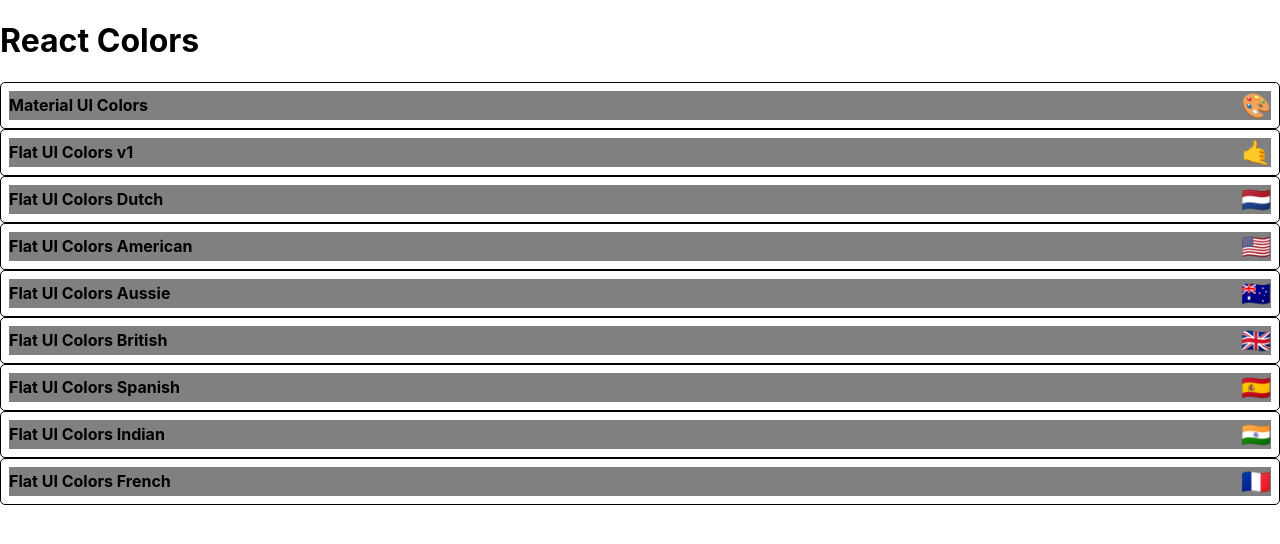
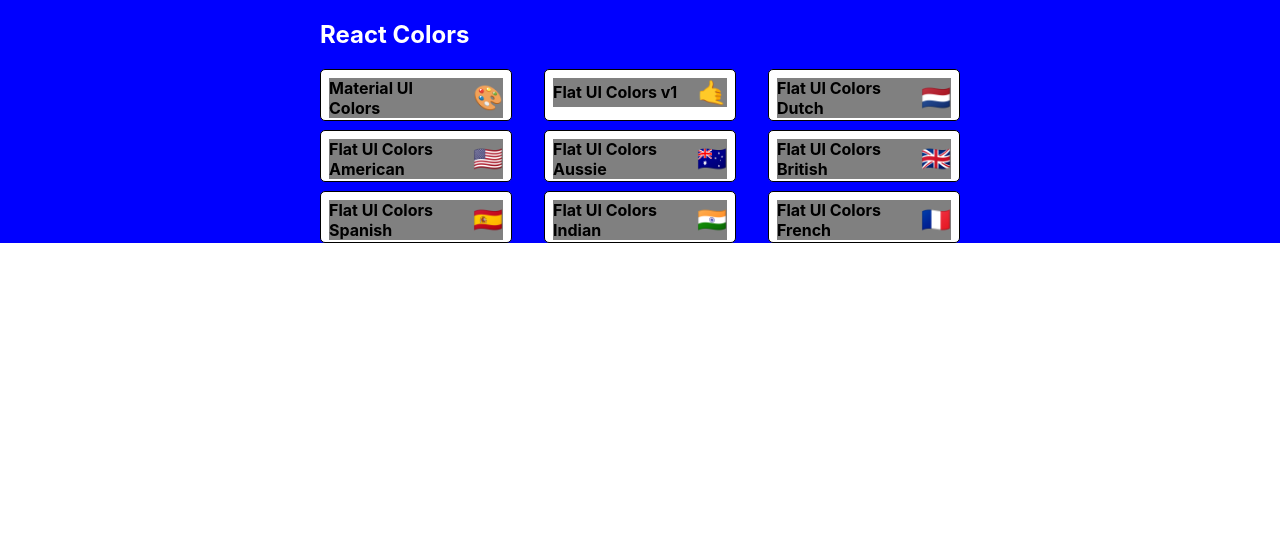
Before and after one commit to Murtazaeev/color-maker, a React (Create React App) app: page / in a window 1280 px wide. Shown: the top 544 px of the page. Built offline with nearby package versions, Linux system fonts and the light colour scheme; the HTML template or start-up script is replaced by a standard one.

Commit message:
started styling PlatetteList withStyles

```diff
--- a/src/PaletteList.js
+++ b/src/PaletteList.js
@@ -1,17 +1,52 @@
 import React, { Component } from 'react';
 import { Link } from 'react-router-dom';
 import MiniPalette from './MiniPalette';
+import { withStyles } from '@mui/styles';
+
+const styles = {
+	root: {
+		backgroundColor: 'blue',
+		height: '100%',
+		display: 'flex',
+		alignItems: 'flex-start',
+		justifyContent: 'center'
+	},
+	container: {
+		width: '50%',
+		display: 'flex',
+		alignItems: 'flex-start',
+		flexDirection: 'column',
+		flexWrap: 'wrap'
+	},
+	nav: {
+		display: 'flex',
+		width: '100%',
+		justifyContent: 'space-between',
+		color: 'white'
+	},
+	palettes: {
+		boxSizing: 'border-box',
+		width: '100%',
+		display: 'grid',
+		gridTemplateColumns: 'repeat(3, 30%)',
+		gridGap: '5%'
+	}
+};
 
 class PaletteList extends Component {
 	render() {
-		const { palettes } = this.props;
+		const { palettes, classes } = this.props;
 		return (
-			<div>
-				<h1>React Colors</h1>
-				{palettes.map((palette) => <MiniPalette {...palette} />)}
+			<div className={classes.root}>
+				<div className={classes.container}>
+					<nav className={classes.nav}>
+						<h1>React Colors</h1>
+					</nav>
+					<div className={classes.palettes}> {palettes.map((palette) => <MiniPalette {...palette} />)}</div>
+				</div>
 			</div>
 		);
 	}
 }
 
-export default PaletteList;
+export default withStyles(styles)(PaletteList);
```
